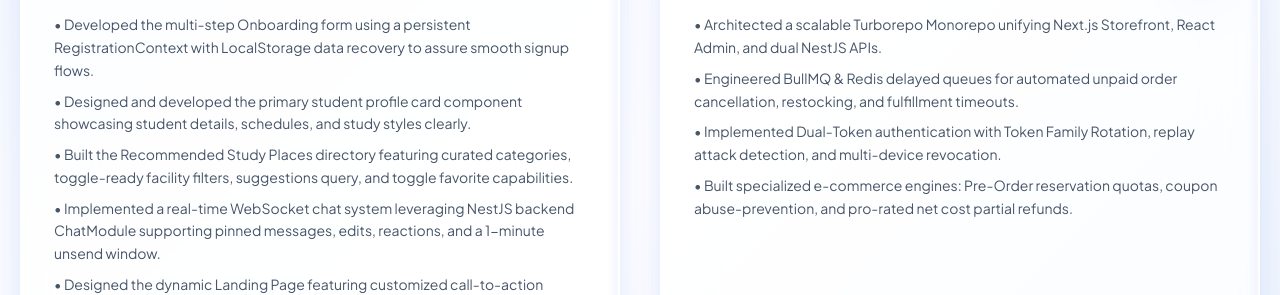
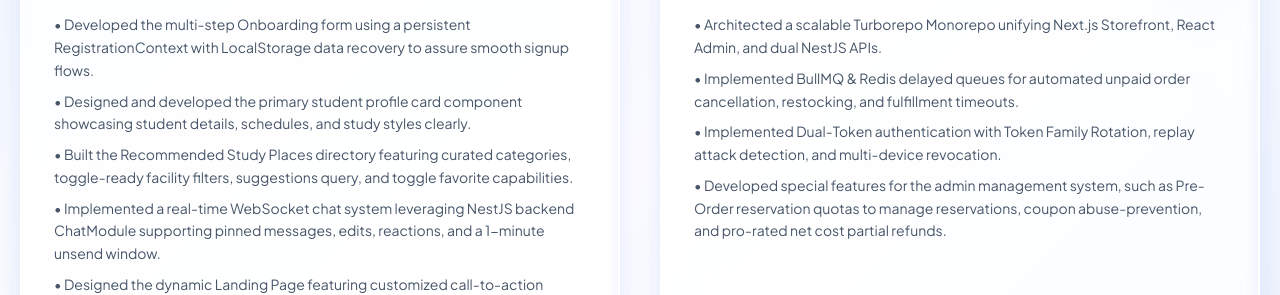
Before and after one commit to wiiznu17/portfolio, a Next.js app: page / in a window 1280 px wide. Shown: the part 2832-3127 px from the top of the page. Built offline with nearby package versions, Linux system fonts and the light colour scheme; a web font is replaced by a local one.

Commit message:
update experience and project details in constants

```diff
--- a/src/constants/experience.ts
+++ b/src/constants/experience.ts
@@ -22,13 +22,13 @@
       en: [
         "Assisted in maintaining the <strong>SCB Planet X</strong> admin portal by implementing features and resolving defects based on client requirements.",
         "Developed unit tests using <strong>Jest</strong> to ensure code quality while actively studying the existing project architecture.",
-        "Integrated <strong>DigiPay</strong> (payment gateway) into the DigiShop project to handle secure payment flows.",
+        "Integrated <strong>DigiPay</strong> (payment gateway) into the DigiShop project(Co-op project) to handle secure payment flows.",
         "Studied financial payment workflows to design and successfully implement solutions on personal projects.",
       ],
       th: [
         "มีส่วนร่วมในการพัฒนาและดูแลระบบจัดการหลังบ้าน (Admin Portal) ของ <strong>SCB Planet X</strong> โดยพัฒนาฟีเจอร์และแก้ไขข้อผิดพลาดตามความต้องการของลูกค้า",
         "เขียน Unit Tests ด้วย <strong>Jest</strong> เพื่อทดสอบการทำงานของโค้ด พร้อมเรียนรู้โครงสร้างสถาปัตยกรรมของโปรเจกต์",
-        "เชื่อมต่อระบบชำระเงิน <strong>DigiPay (Payment Gateway)</strong> เข้ากับโปรเจกต์ DigiShop เพื่อรองรับฟังก์ชันการชำระเงินและการขอคืนเงิน",
+        "เชื่อมต่อระบบชำระเงิน <strong>DigiPay (Payment Gateway)</strong> เข้ากับโปรเจกต์ DigiShop(โปรเจ็คสหกิจศึกษา) เพื่อรองรับฟังก์ชันการชำระเงินและการขอคืนเงิน",
         "ศึกษาแนวทางการทำงานของระบบธุรกรรมทางการเงิน เพื่อนำความรู้มาออกแบบและพัฒนาบนโปรเจกต์ส่วนตัว",
       ],
     },
--- a/src/constants/projects.ts
+++ b/src/constants/projects.ts
@@ -803,15 +803,15 @@
     bullets: {
       en: [
         "Architected a scalable Turborepo Monorepo unifying Next.js Storefront, React Admin, and dual NestJS APIs.",
-        "Engineered BullMQ & Redis delayed queues for automated unpaid order cancellation, restocking, and fulfillment timeouts.",
+        "Implemented BullMQ & Redis delayed queues for automated unpaid order cancellation, restocking, and fulfillment timeouts.",
         "Implemented Dual-Token authentication with Token Family Rotation, replay attack detection, and multi-device revocation.",
-        "Built specialized e-commerce engines: Pre-Order reservation quotas, coupon abuse-prevention, and pro-rated net cost partial refunds.",
+        "Developed special features for the admin management system, such as Pre-Order reservation quotas to manage reservations, coupon abuse-prevention, and pro-rated net cost partial refunds.",
       ],
       th: [
-        "ออกแบบและพัฒนาสถาปัตยกรรม Turborepo Monorepo ผสานหน้าร้าน Next.js, พอร์ทัลแอดมิน React, และระบบหลังบ้าน NestJS 2 บริการ",
+        "ออกแบบและพัฒนาหน้าร้านด้วย Next.js, ส่วนของ Admin ด้วย React, และระบบหลังบ้าน NestJS",
         "พัฒนาระบบคิวงาน Delayed Jobs ด้วย BullMQ และ Redis จัดการตัดและคืนสต็อกอัตโนมัติเมื่อออเดอร์ค้างชำระเกินกำหนดเวลา",
         "วางระบบความปลอดภัย Dual-Token (JWT + Redis Session) พร้อม Refresh Token Rotation ตรวจจับการขโมย Token และสั่งตัด Session ทุกอุปกรณ์",
-        "พัฒนาระบบเฉพาะทาง: จัดการโควตาจองสินค้า Pre-Order, ระบบป้องกันการใช้คูปองซ้ำซ้อน, และระบบคำนวณราคาสุทธิถัวเฉลี่ยสำหรับ Partial Refund",
+        "พัฒนาฟีเจอร์พิเศษของระบบจัดการร้านค้า เช่น ระบบจองสินค้าล่วงหน้า (Pre-Order) เพื่อจัดการโควตา, ระบบป้องกันการใช้คูปองซ้ำซ้อน, และระบบคำนวณราคาสุทธิเฉลี่ยสำหรับการคืนเงินบางส่วน",
       ],
     },
     images: [
```
